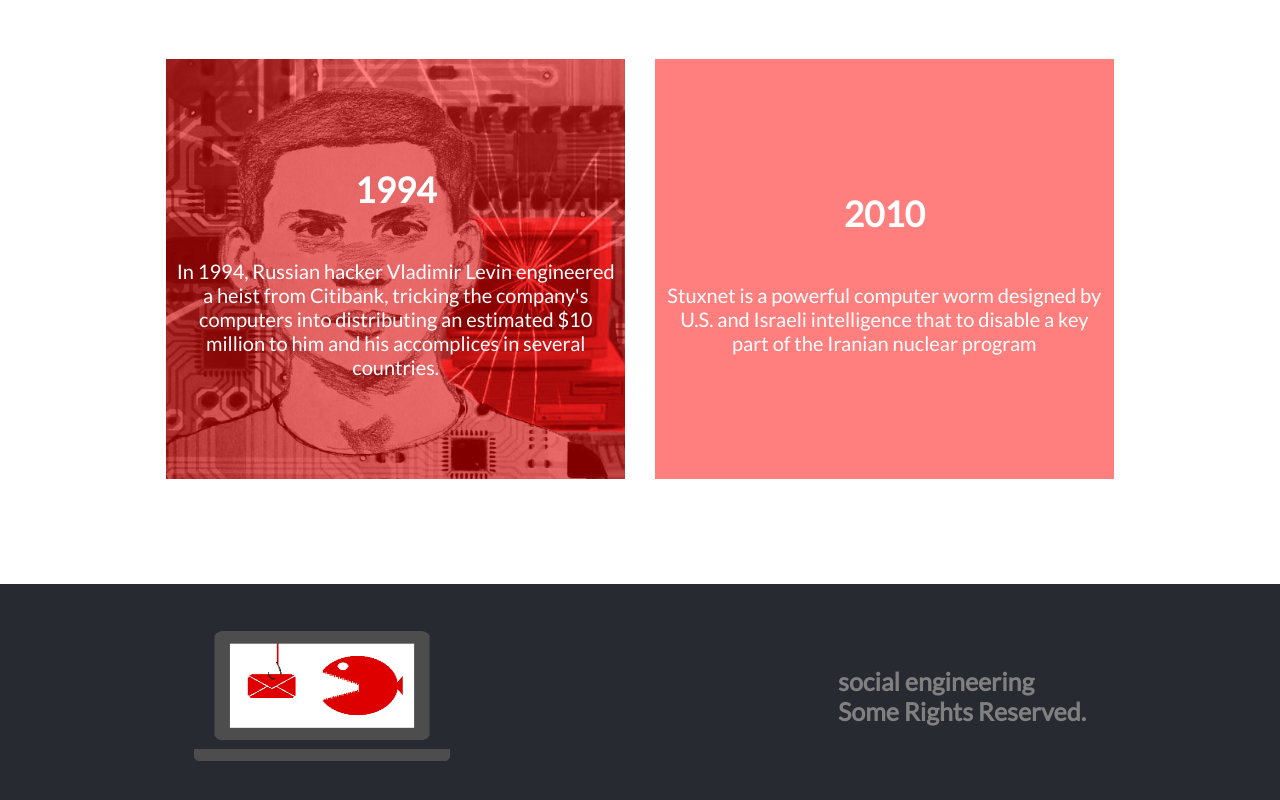
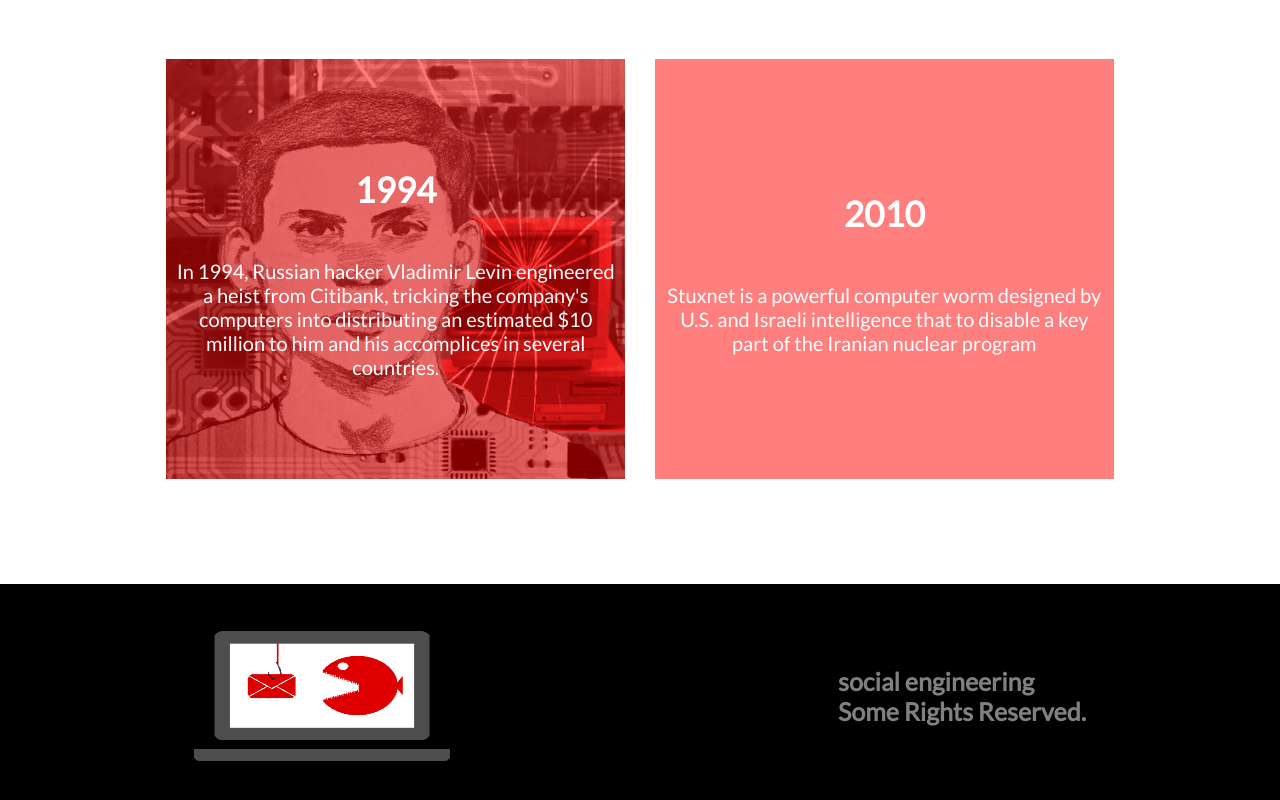
Before and after one commit to yaredtekle022/social-engineering, a website: page about.html in a window 1280 px wide. Shown: the part 1653-2453 px from the top of the page. Drawn offline with Linux system fonts and the light colour scheme.

Commit message:
change footer color per requirement

```diff
--- a/about.css
+++ b/about.css
@@ -290,6 +290,7 @@
   align-items: center;
   justify-content: space-around;
   padding-bottom: 20px;
+  background-color: white;
 }
 
 .footer-img {
@@ -434,7 +435,7 @@
   }
 
   footer {
-    background-color: #272a31;
+    background-color: black;
     padding-top: 40px;
     padding-bottom: 40px;
   }
--- a/style.css
+++ b/style.css
@@ -304,7 +304,7 @@
 }
 
 footer {
-  background-color: #272a31;
+  background-color: white;
   margin-top: 10px;
   display: flex;
   align-items: center;
```
